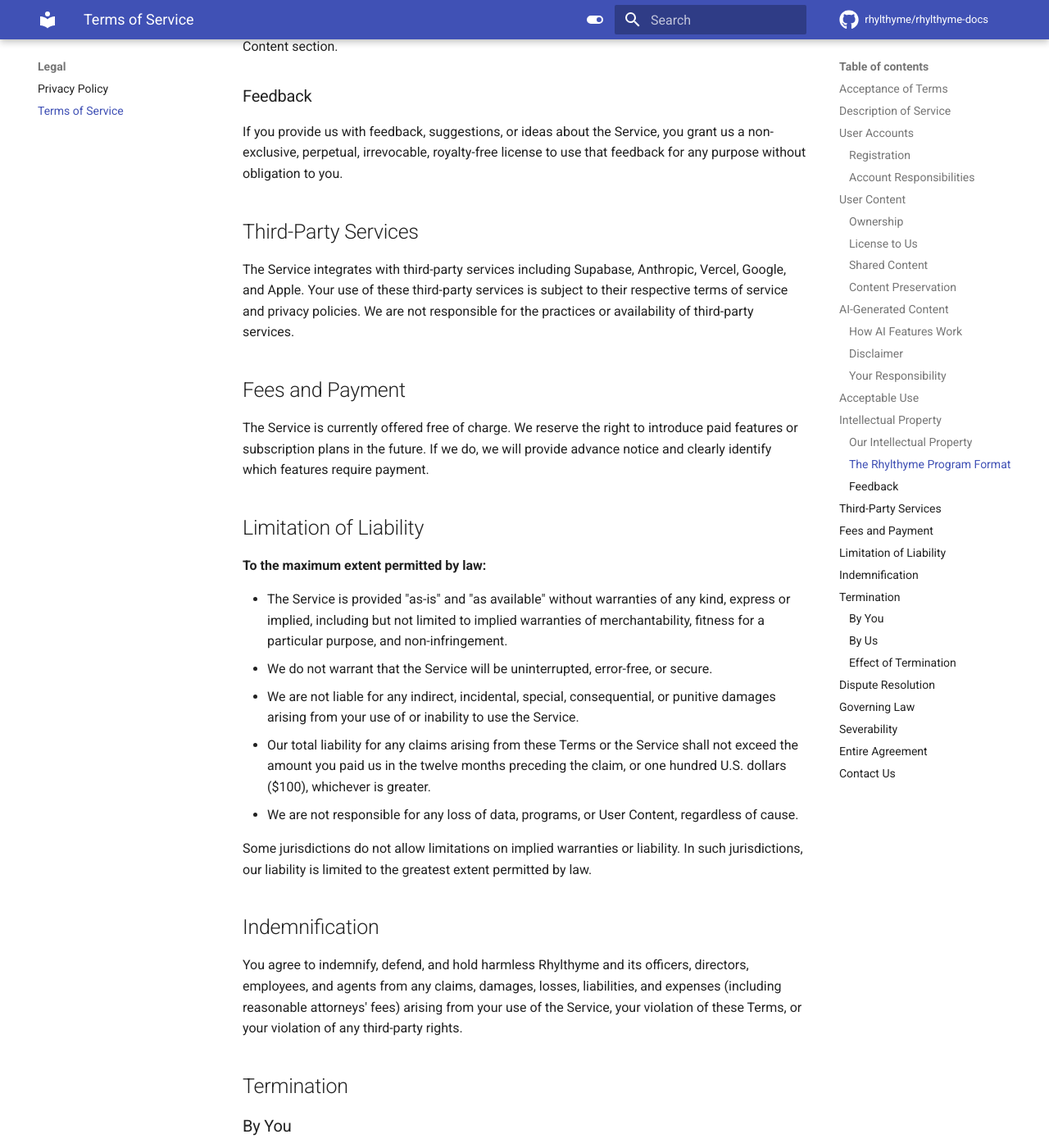
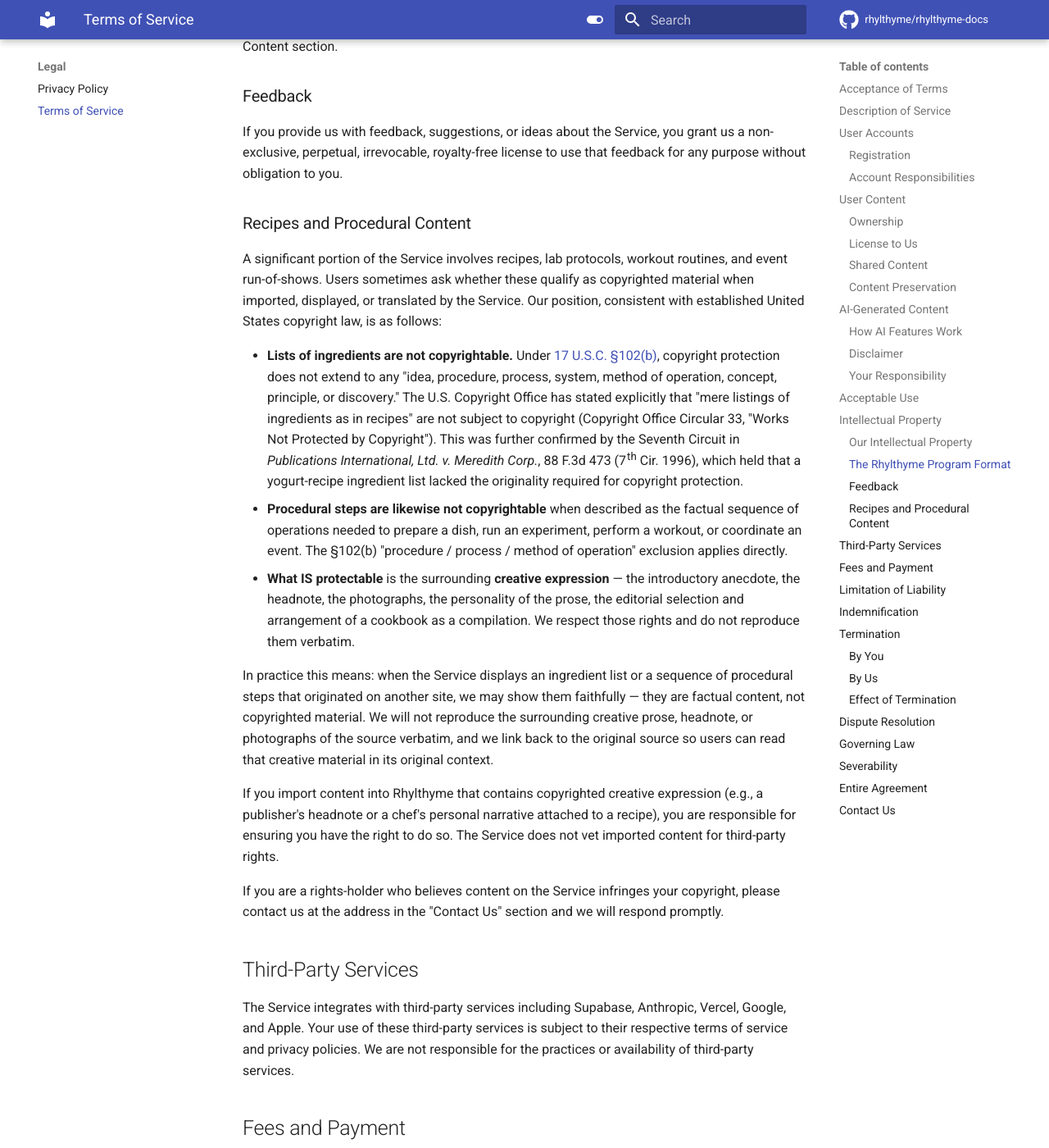
Before and after one commit to rhylthyme/rhylthyme-docs, an MkDocs documentation site: the page built from docs/terms.md, in a window 1280 px wide and 1400 px high, scrolled down 3648 px. Shown: the whole window at 82% size. Built offline with MkDocs 1.6.1 and Material for MkDocs 9.7.7, drawn with Linux system fonts in a browser that asks for light colours; comment, search, counter and statistics services are not loaded; the version menu is left out; some of the changed text lies outside the part shown.

Commit message:
Clarify recipe copyright in ToS

```diff
--- a/docs/terms.md
+++ b/docs/terms.md
@@ -1,6 +1,6 @@
 # Terms of Service
 
-**Last updated:** February 9, 2026
+**Last updated:** May 20, 2026
 **Effective date:** February 1, 2026
 
 ---
@@ -107,6 +107,48 @@
 
 If you provide us with feedback, suggestions, or ideas about the Service, you grant us a non-exclusive, perpetual, irrevocable, royalty-free license to use that feedback for any purpose without obligation to you.
 
+### Recipes and Procedural Content
+
+A significant portion of the Service involves recipes, lab protocols, workout
+routines, and event run-of-shows. Users sometimes ask whether these qualify as
+copyrighted material when imported, displayed, or translated by the Service.
+Our position, consistent with established United States copyright law,
+is as follows:
+
+- **Lists of ingredients are not copyrightable.** Under [17 U.S.C. §102(b)](https://www.law.cornell.edu/uscode/text/17/102),
+  copyright protection does not extend to any "idea, procedure, process,
+  system, method of operation, concept, principle, or discovery." The U.S.
+  Copyright Office has stated explicitly that "mere listings of ingredients
+  as in recipes" are not subject to copyright (Copyright Office Circular 33,
+  "Works Not Protected by Copyright"). This was further confirmed by the
+  Seventh Circuit in *Publications International, Ltd. v. Meredith Corp.*,
+  88 F.3d 473 (7th Cir. 1996), which held that a yogurt-recipe ingredient
+  list lacked the originality required for copyright protection.
+- **Procedural steps are likewise not copyrightable** when described as the
+  factual sequence of operations needed to prepare a dish, run an experiment,
+  perform a workout, or coordinate an event. The §102(b) "procedure / process /
+  method of operation" exclusion applies directly.
+- **What IS protectable** is the surrounding **creative expression** — the
+  introductory anecdote, the headnote, the photographs, the personality of the
+  prose, the editorial selection and arrangement of a cookbook as a compilation.
+  We respect those rights and do not reproduce them verbatim.
+
+In practice this means: when the Service displays an ingredient list or a
+sequence of procedural steps that originated on another site, we may show
+them faithfully — they are factual content, not copyrighted material. We will
+not reproduce the surrounding creative prose, headnote, or photographs of the
+source verbatim, and we link back to the original source so users can read
+that creative material in its original context.
+
+If you import content into Rhylthyme that contains copyrighted creative
+expression (e.g., a publisher's headnote or a chef's personal narrative
+attached to a recipe), you are responsible for ensuring you have the right
+to do so. The Service does not vet imported content for third-party rights.
+
+If you are a rights-holder who believes content on the Service infringes your
+copyright, please contact us at the address in the "Contact Us" section and
+we will respond promptly.
+
 ## Third-Party Services
 
 The Service integrates with third-party services including Supabase, Anthropic, Vercel, Google, and Apple. Your use of these third-party services is subject to their respective terms of service and privacy policies. We are not responsible for the practices or availability of third-party services.
```
Also changed, not shown: 4 other files.
